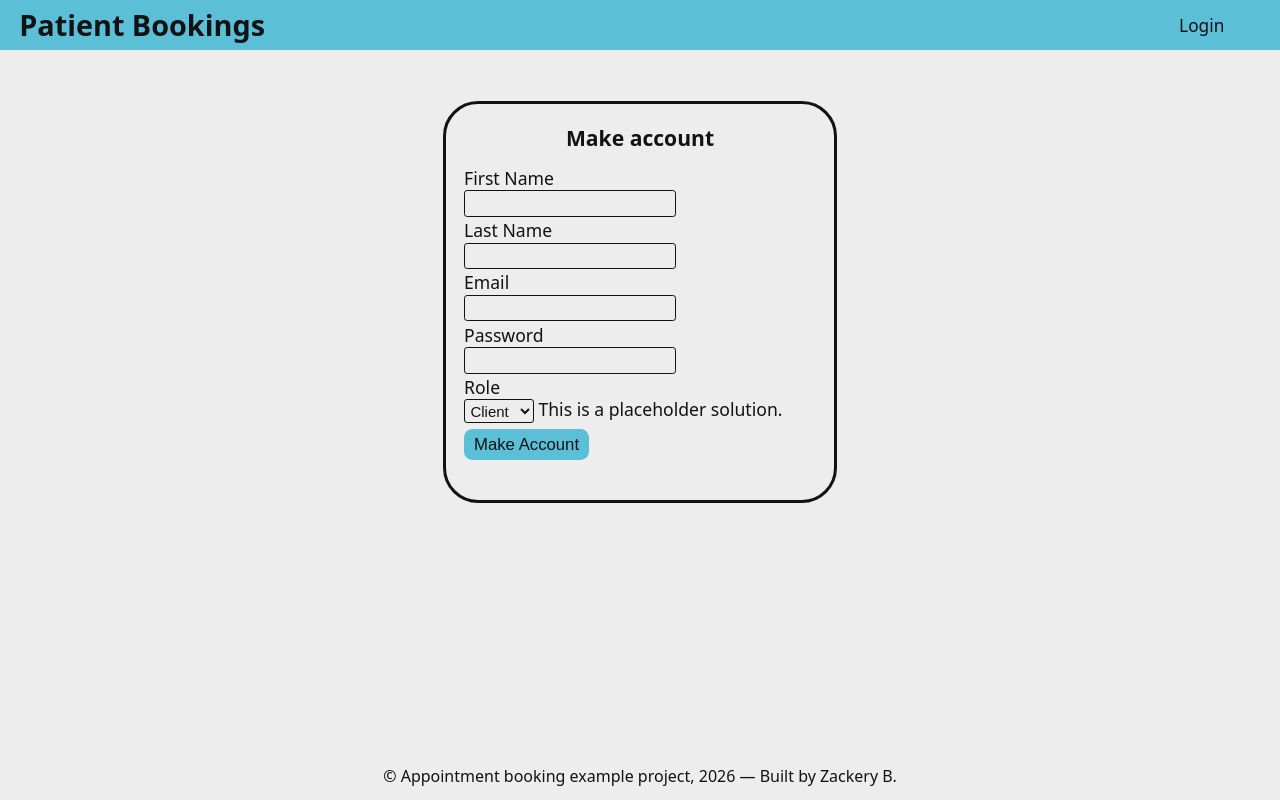
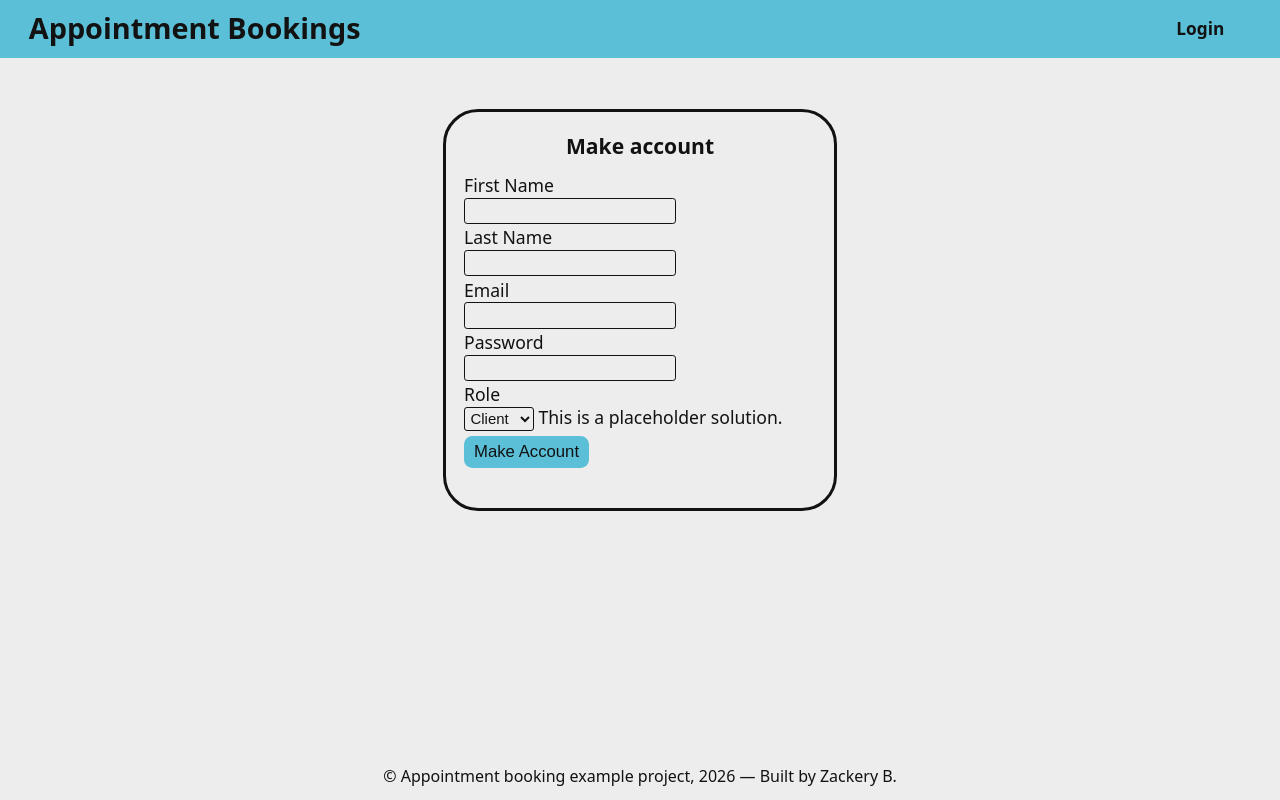
Before and after one commit to Zackery-B/Appointment-Booking, a React (Vite) app in the folder Client/: page /signup in a window 1280 px wide. Built offline with nearby package versions, Linux system fonts and the light colour scheme.

Commit message:
Correct head and nav bar styles and Header content

```diff
--- a/Client/src/components/Header.tsx
+++ b/Client/src/components/Header.tsx
@@ -4,7 +4,7 @@ import "../styles/Header.css";
 export default function Header() {
     return(
     <header className="Header">
-        <h1>Patient Bookings</h1>
+        <h1>Appointment Bookings</h1>
         <NavBar/>
     </header>
     )
--- a/Client/src/styles/Header.css
+++ b/Client/src/styles/Header.css
@@ -5,10 +5,10 @@
     justify-content: space-between;
     align-items: center;
     margin-bottom: 1rem;
-    padding: 0.5em 2em 0.5em 1em;
+    padding: 0.5em 2em 0.5em 1.5em;
     font-size: 1.2em;
     position: sticky;
-    top: 0;
+    height: 2em;
 }
 
 .Header h1 {
--- a/Client/src/styles/NavBar.css
+++ b/Client/src/styles/NavBar.css
@@ -6,19 +6,22 @@
 .NavBar .NavLink {
     font-size: 0.9em;
     color: var(--Blue);
-    padding: 0.4em 1em;
+    padding: 0.5em 1em;
     border-radius: 0.3em;
     text-decoration: none;
     border-radius: 1em;
+    font-weight: bold;
 }
 
 .NavBar .NavLink:hover {
     background-color: var(--Light-Purple);
     color: var(--Off-White);
-    transition-duration: 0.4s;
+    transition-duration: 350ms;
 }
 
 .NavBar button{
+    background: var(--Light-Purple);
+    color: var(--Off-White);
     font-weight: bold;
     font-size: 0.8em;
     margin-left: 0.4em;
```
